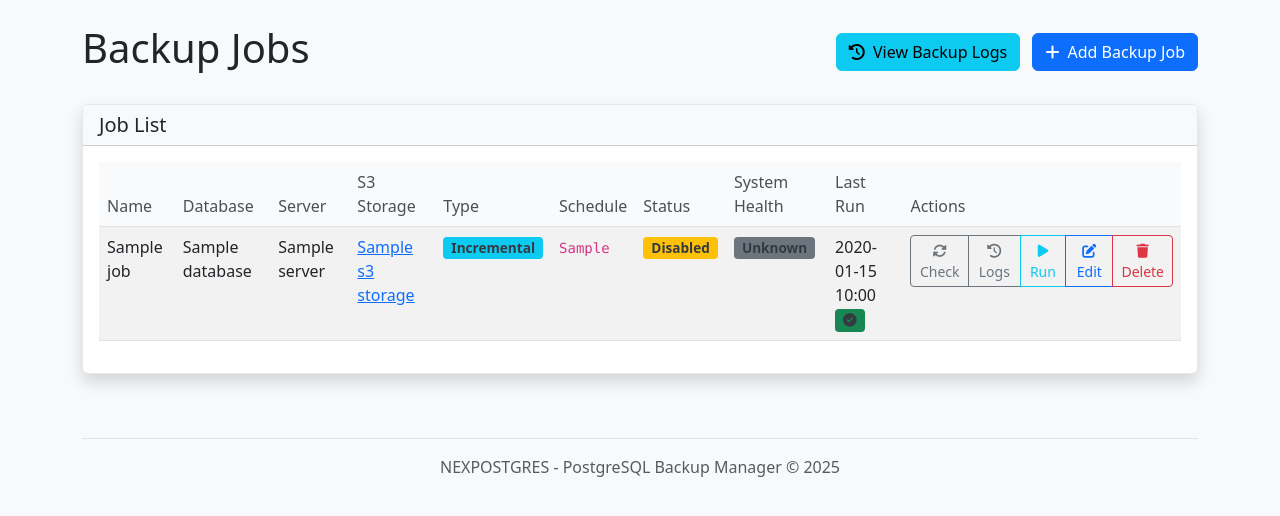
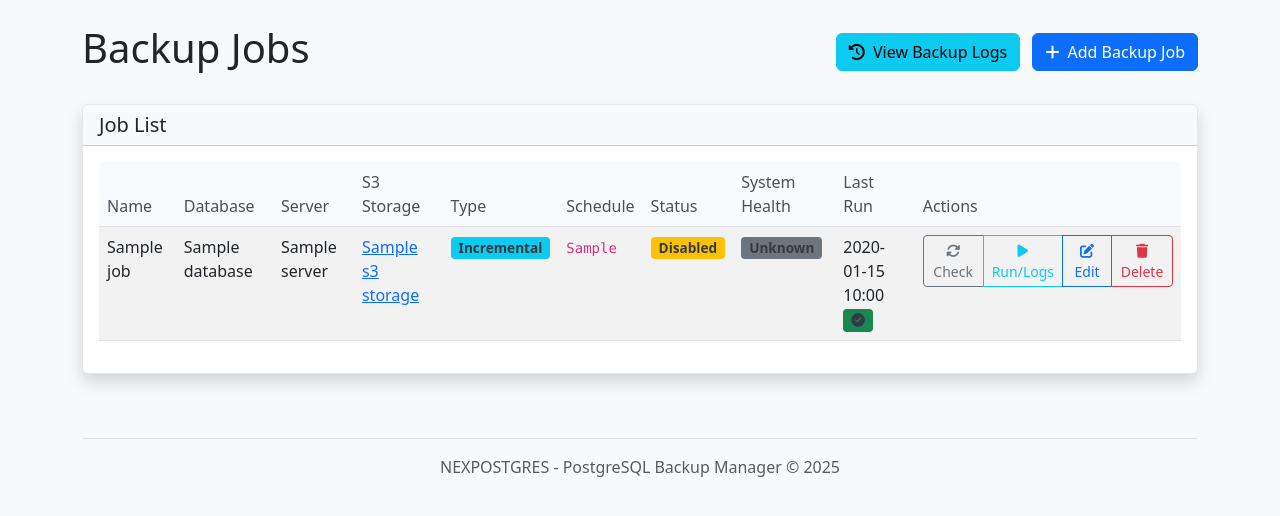
Before and after one commit to nexwinds/nexpostgres, a Flask app: template app/templates/backups/index.html in a window 1280 px wide. Shown: the part 56-572 px from the top of the page. Run offline with Flask 3, Linux system fonts and the light colour scheme; the template is opened without the code that fills it: most values are stand-ins (such as "Sample title", 1, 10 or a date in 2020); parts of the project's set-up code (start-up, migrations or seed data) failed here and were passed over.

Commit message:
fixes v2

```diff
--- a/app/templates/backups/index.html
+++ b/app/templates/backups/index.html
@@ -90,12 +90,9 @@
                                 <button type="button" class="btn btn-sm btn-outline-secondary check-backup" data-job-id="{{ job.id }}">
                                     <i class="fas fa-sync-alt"></i> Check
                                 </button>
-                                <a href="{{ url_for('backups.logs', job_id=job.id) }}" class="btn btn-sm btn-outline-secondary">
-                                    <i class="fas fa-history"></i> Logs
+                                <a href="{{ url_for('backups.logs', job_id=job.id) }}" class="btn btn-sm btn-outline-info">
+                                    <i class="fas fa-play"></i> Run/Logs
                                 </a>
-                                <button type="button" class="btn btn-sm btn-outline-info" data-bs-toggle="modal" data-bs-target="#executeModal{{ job.id }}">
-                                    <i class="fas fa-play"></i> Run
-                                </button>
                                 <a href="{{ url_for('backups.edit', id=job.id) }}" class="btn btn-sm btn-outline-primary">
                                     <i class="fas fa-edit"></i> Edit
                                 </a>
@@ -106,30 +103,6 @@
 
                             <!-- Fix Config button will be dynamically added here when issues are detected -->
                             <div class="fix-config-container" data-job-id="{{ job.id }}" style="margin-top: 5px; display: none;">
-                            </div>
-
-                            <!-- Execute Modal -->
-                            <div class="modal fade" id="executeModal{{ job.id }}" tabindex="-1" aria-labelledby="executeModalLabel" aria-hidden="true">
-                                <div class="modal-dialog">
-                                    <div class="modal-content">
-                                        <div class="modal-header">
-                                            <h5 class="modal-title" id="executeModalLabel">Run Backup Job</h5>
-                                            <button type="button" class="btn-close" data-bs-dismiss="modal" aria-label="Close"></button>
-                                        </div>
-                                        <div class="modal-body">
-                                            Are you sure you want to run the backup job <strong>{{ job.name }}</strong> now?
-                                            <div class="alert alert-info mt-3">
-                                                <i class="fas fa-info-circle me-1"></i> This will execute a {{ job.backup_type }} backup of the database <strong>{{ job.database.name }}</strong>.
-                                            </div>
-                                        </div>
-                                        <div class="modal-footer">
-                                            <button type="button" class="btn btn-secondary" data-bs-dismiss="modal">Cancel</button>
-                                            <form action="{{ url_for('backups.execute', id=job.id) }}" method="post">
-                                                <button type="submit" class="btn btn-primary">Run Backup</button>
-                                            </form>
-                                        </div>
-                                    </div>
-                                </div>
                             </div>
 
                             <!-- Delete Modal -->
```
